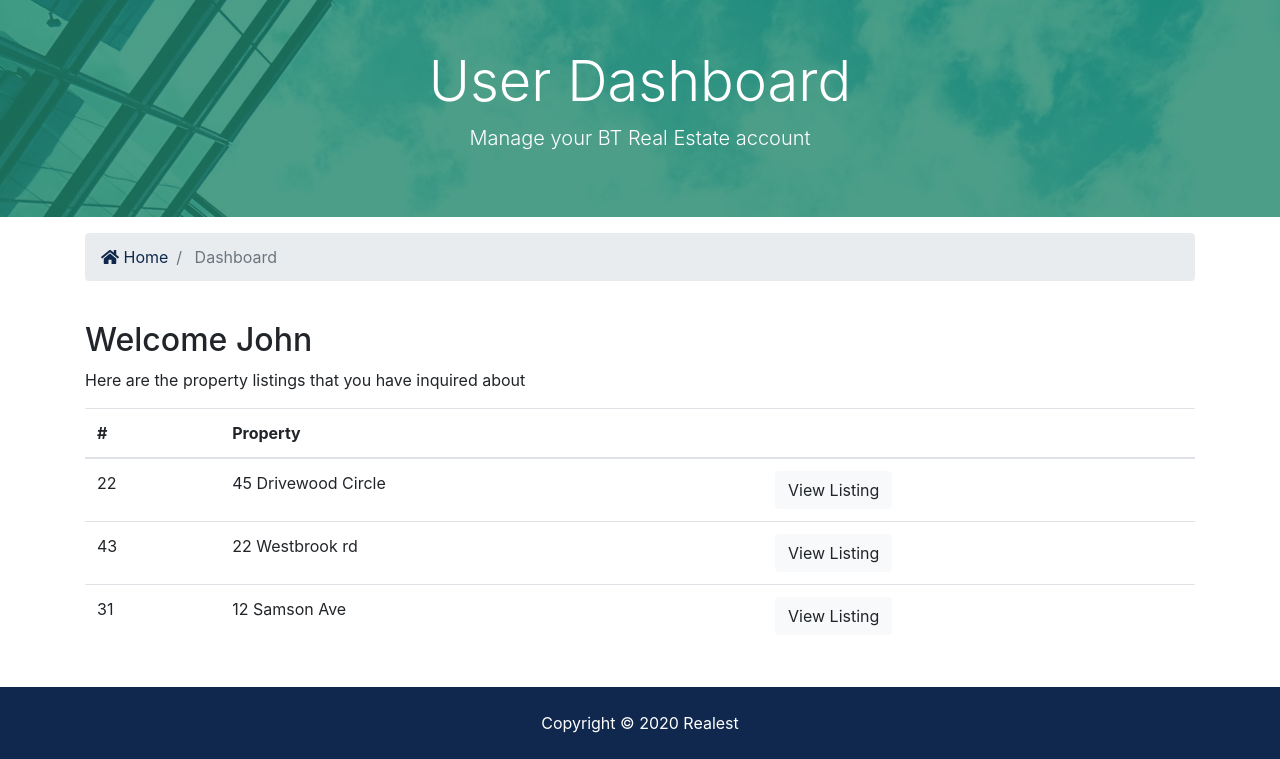
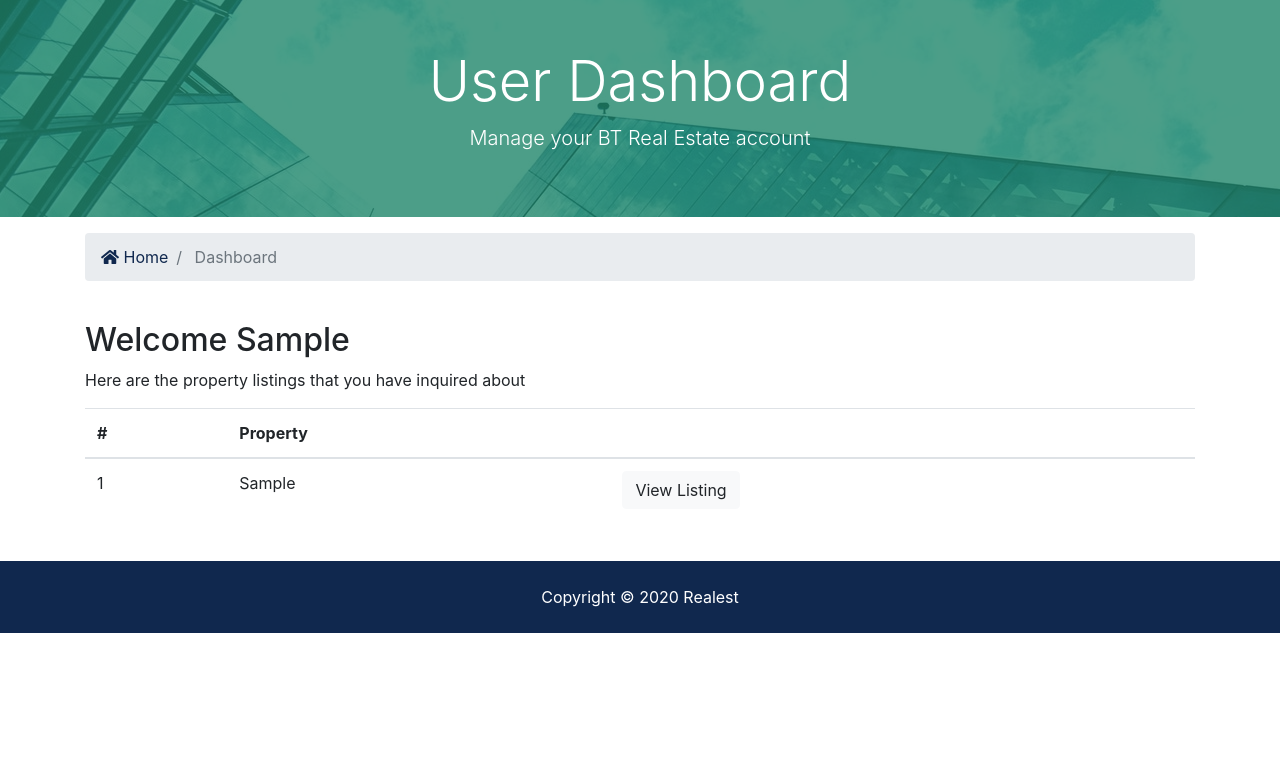
Before and after one commit to nishanthrj/Realest, a Django app: page /account/dashboard in a window 1280 px wide. Shown: the part 128-887 px from the top of the page. After the commit the page ends 761 px from the top, so only its background shows below. Run offline with Django 3.2, Linux system fonts and the light colour scheme; a user stored in the database is signed in; tables that the repository leaves empty hold one stand-in row (values such as "Sample post"); some libraries are stand-ins or nearby versions.

Commit message:
Setup Email Client and Fixed Dashboard

```diff
--- a/accounts/views.py
+++ b/accounts/views.py
@@ -1,6 +1,8 @@
 from django.shortcuts import render, redirect
 from django.contrib import messages, auth
 from django.contrib.auth.models import User
+from contacts.models import Contact
+
 
 # Create your views here.
 def login(request):
@@ -55,4 +57,8 @@
 		return redirect('index')
 
 def dashboard(request):
-	return render(request, 'accounts/dashboard.html')
+	contacts = Contact.objects.order_by('-contact_date').filter(user_id=request.user.id)
+	context = {
+		'contacts': contacts
+	}
+	return render(request, 'accounts/dashboard.html', context)
--- a/templates/accounts/dashboard.html
+++ b/templates/accounts/dashboard.html
@@ -35,7 +35,8 @@
   <div class="container">
     <div class="row">
       <div class="col-md-12">
-        <h2>Welcome John</h2>
+        <h2>Welcome {{user.first_name}}</h2>
+        {% if contacts %}
           <p>Here are the property listings that you have inquired about</p>
           <table class="table">
             <thead>
@@ -46,29 +47,22 @@
               </tr>
             </thead>
             <tbody>
+              {% for contact in contacts %}
               <tr>
-              <td>22</td>
-              <td>45 Drivewood Circle</td>
+                <td>{{contact.id}}</td>
+                <td>{{contact.listing}}</td>
                 <td>
-                <a class="btn btn-light" href="#">View Listing</a>
+                  <a class="btn btn-light" href="{% url 'listing' contact.listing_id %}">View Listing</a>
                 </td>
               </tr>
-            <tr>
-              <td>43</td>
-              <td>22 Westbrook rd</td>
-              <td>
-                <a class="btn btn-light" href="#">View Listing</a>
-              </td>
-            </tr>
-            <tr>
-              <td>31</td>
-              <td>12 Samson Ave</td>
-              <td>
-                <a class="btn btn-light" href="#">View Listing</a>
-              </td>
-            </tr>
+              {% endfor %}
             </tbody>
           </table>
+          {% else %}
+            <div class="col-md-12">
+              <p>You have no Inquiries</p>
+            </div>
+          {% endif %}
       </div>
     </div>
   </div>
```
Also changed, not shown: contacts/views.py (+9 -0 lines), realest/settings.py (+7 -0 lines). Lines whose indentation alone changed are shown as unchanged.
